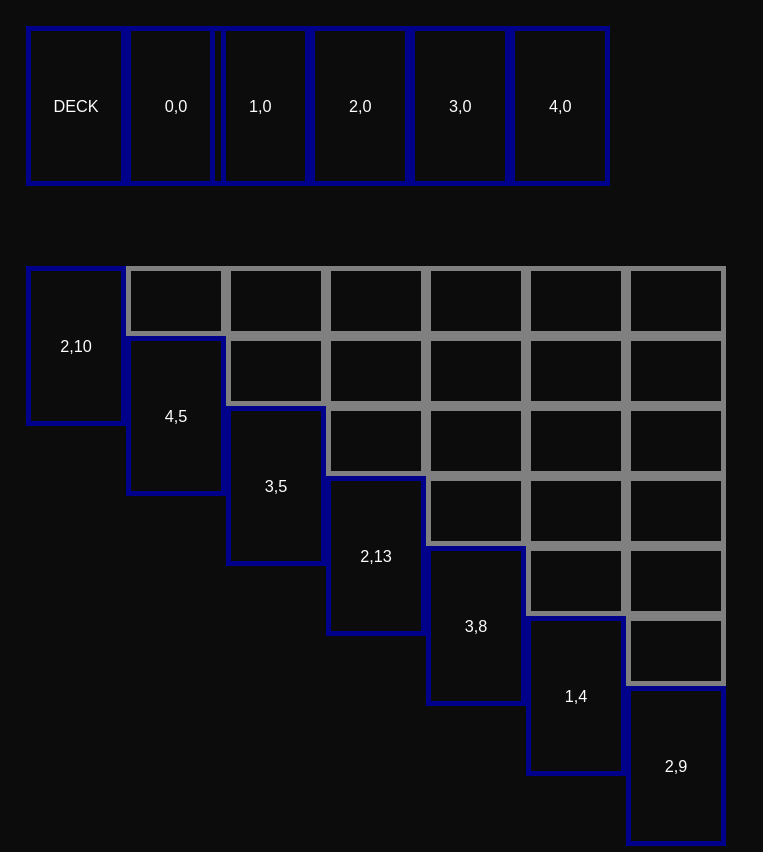
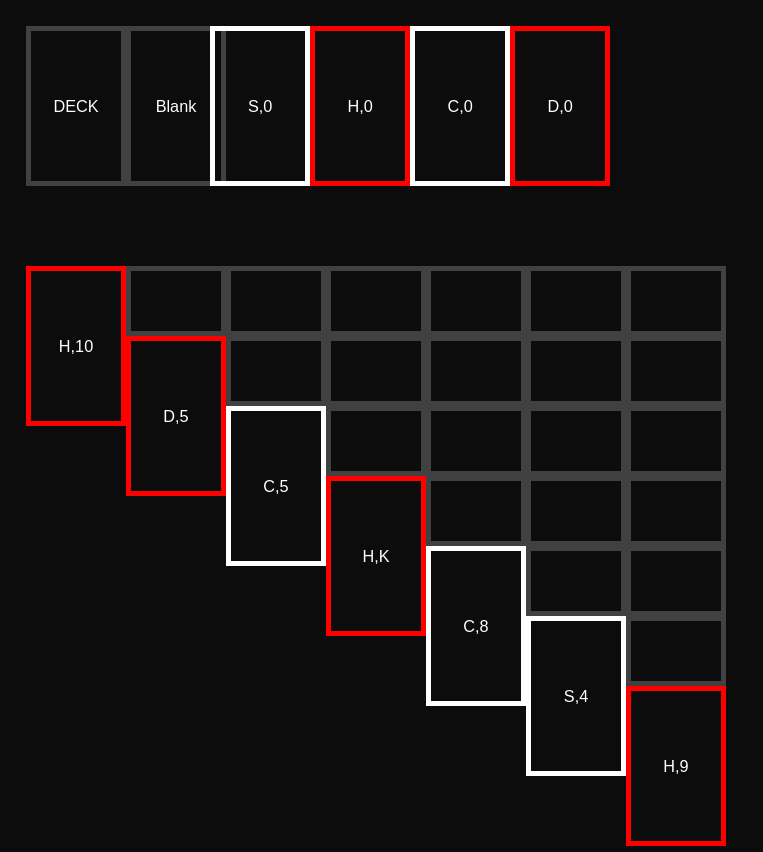
Before and after one commit to MartinAllsbrook/martin-online, a React (Create React App) app in the folder web-class-portal/solitaire/: page / in a window 1280 px wide. Shown: the whole page, without its empty margins (0-763 px from the left). Built offline with nearby package versions, Linux system fonts and the light colour scheme.

Commit message:
Basic coloring
added some basic coloring to cards
Suit letter and face card letters are displayed as will

```diff
--- a/web-class-portal/solitaire/src/App.css
+++ b/web-class-portal/solitaire/src/App.css
@@ -3,19 +3,27 @@
   justify-content: center;
   align-items: center;
 
-  border: 5px solid darkblue;
+  border: 5px solid rgb(65, 65, 65);
 
   height: 150px;
   width: 90px;
 }
 
+.red {
+  border: 5px solid red;
+}
+
+.black{
+  border: 5px solid white;
+}
+
 .hidden{
-  border: 5px solid gray;
+  border: 5px solid rgb(65, 65, 65);
   height: 60px;
 }
 
 .selected{
-  border: 5px solid lightblue;
+  border: 5px solid magenta;
 }
 
 #solitaire-board{
--- a/web-class-portal/solitaire/src/PlayingCard.js
+++ b/web-class-portal/solitaire/src/PlayingCard.js
@@ -1,5 +1,4 @@
 import React from "react";
-import SolitaireBoard from "./SolitaireBoard";
 
 export default class PlayingCard extends React.Component {
     constructor(props) {
@@ -35,6 +34,26 @@ export default class PlayingCard extends React.Component {
     }
 
     render() {
+        let suit;
+        if(this.state.suit === 1){
+            suit = 'S';
+        }else if(this.state.suit === 2){
+            suit = 'H';
+        }else if(this.state.suit === 3){
+            suit = 'C';
+        }else if(this.state.suit === 4){
+            suit = 'D';
+        }
+
+        let rank = this.state.rank;
+        if(rank === 13){
+            rank = "K";
+        }else if(rank === 12){
+            rank = "Q";
+        }else if(rank === 11){
+            rank = "J";
+        }
+
         // console.log("card update: " + this.state.hidden);
         if (this.state.hidden){
             return (
@@ -46,20 +65,45 @@ export default class PlayingCard extends React.Component {
             )
         }
         if (this.state.selected){
+            if(suit === 'S' || suit === 'C'){
+                return (
+                    <div class="playing-card black selected" onClick={this.onCardSelect}>
+                        <p> {suit} </p>
+                        <p> , </p>
+                        <p> {rank} </p>
+                    </div>
+                )
+            }else if(suit === 'H' || suit === 'D'){
+                return (
+                    <div class="playing-card red selected" onClick={this.onCardSelect}>
+                        <p> {suit} </p>
+                        <p> , </p>
+                        <p> {rank} </p>
+                    </div>
+                )
+            }
+        }
+
+        if(suit === 'S' || suit === 'C'){
             return (
-                <div class="playing-card selected" onClick={this.onCardSelect}>
-                    <p> {this.state.suit} </p>
-                    <p>,</p>
-                    <p> {this.state.rank} </p>
+                <div class="playing-card black" onClick={this.onCardSelect}>
+                    <p> {suit} </p>
+                    <p> , </p>
+                    <p> {rank} </p>
+                </div>
+            )
+        }else if(suit === 'H' || suit === 'D'){
+            return (
+                <div class="playing-card red" onClick={this.onCardSelect}>
+                    <p> {suit} </p>
+                    <p> , </p>
+                    <p> {rank} </p>
                 </div>
             )
         }
-
         return (
             <div class="playing-card" onClick={this.onCardSelect}>
-                <p> {this.state.suit} </p>
-                <p>,</p>
-                <p> {this.state.rank} </p>
+                <p> Blank </p>
             </div>
         )
     }
```
